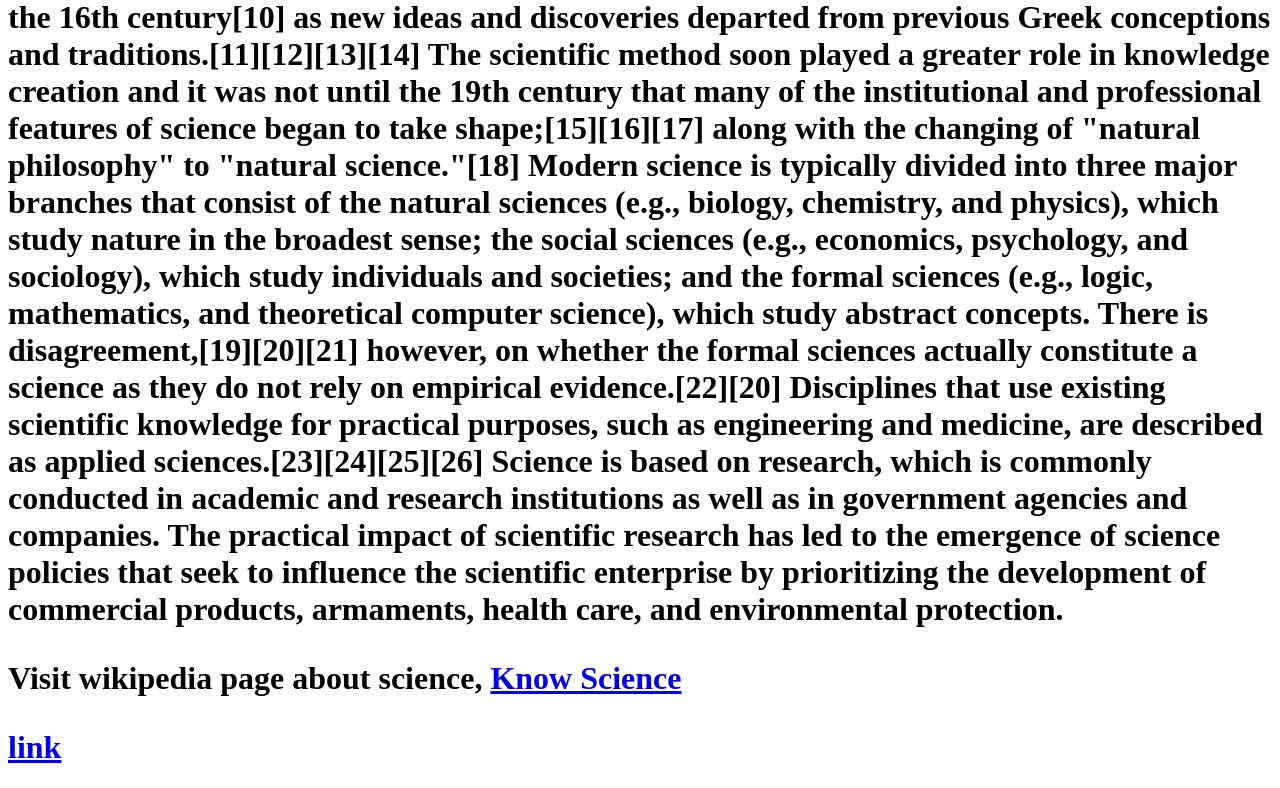
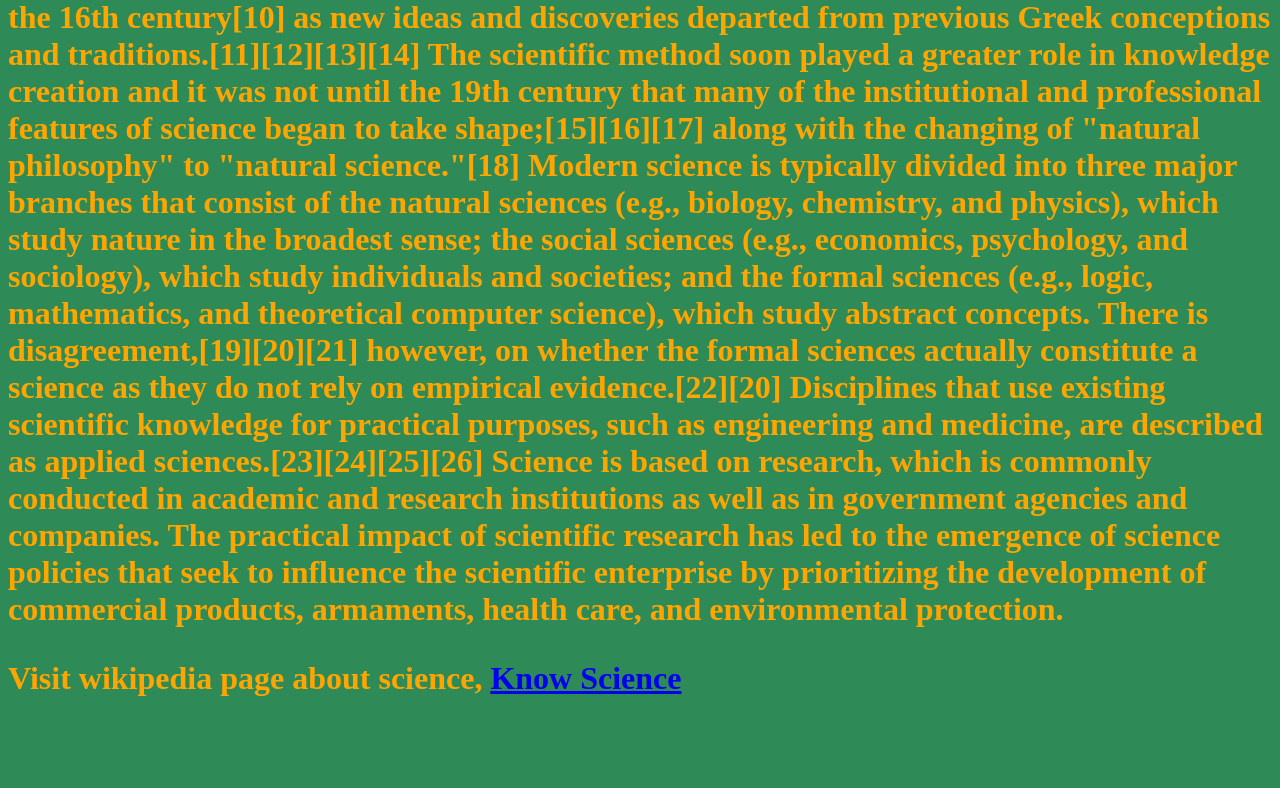
Before and after one commit to Guju2000/Science_for_all, a plain HTML site: page index.html in a window 1280 px wide. Shown: the part 535-1323 px from the top of the page. After the commit the page ends 1264 px from the top, so only its background shows below. Drawn offline with Linux system fonts and the light colour scheme.

Commit message:
Update index.html

```diff
--- a/index.html
+++ b/index.html
@@ -2,10 +2,15 @@
 <html>
 <head>
 <title>Science is the key of everything.</title>
+<style>
+body {background-color: seagreen;}
+h1 {color: pink;}
+p  {color :orange;}
+</style>
 </head>
 <body>
 <h1>Science<h1/>
-<p>Science (from the Latin word scientia, meaning"knowledge")[1] is a systematic enterprise that builds and organizes knowledge in the form of testable explanations and predictions about the universe.[2][3][4]
+<p>Science (from the Latin word scientia, meaning "knowledge")[1] is a systematic enterprise that builds and organizes knowledge in the form of testable explanations and predictions about the universe.[2][3][4]
 
 The earliest roots of science can be traced to Ancient Egypt and Mesopotamia in around 3500 to 3000 BCE.[5][6] Their contributions to mathematics, astronomy, and medicine entered and shaped Greek natural philosophy of classical antiquity, whereby formal attempts were made to provide explanations of events in the physical world based on natural causes.[5][6] After the fall of the Western Roman Empire, knowledge of Greek conceptions of the world deteriorated in Western Europe during the early centuries (400 to 1000 CE) of the Middle Ages[7] but was preserved in the Muslim world during the Islamic Golden Age.[8] The recovery and assimilation of Greek works and Islamic inquiries into Western Europe from the 10th to 13th century revived "natural philosophy",[7][9] which was later transformed by the Scientific Revolution that began in the 16th century[10] as new ideas and discoveries departed from previous Greek conceptions and traditions.[11][12][13][14] The scientific method soon played a greater role in knowledge creation and it was not until the 19th century that many of the institutional and professional features of science began to take shape;[15][16][17] along with the changing of "natural philosophy" to "natural science."[18]
 
@@ -14,6 +19,5 @@ Modern science is typically divided into three major branches that consist of th
 Science is based on research, which is commonly conducted in academic and research institutions as well as in government agencies and companies. The practical impact of scientific research has led to the emergence of science policies that seek to influence the scientific enterprise by prioritizing the development of commercial products, armaments, health care, and environmental protection.</p>
 
 <p>Visit wikipedia page about science, <a href = "https://en.wikipedia.org/wiki/Science">Know Science</a></p>
-<a href = "https://github.com/Guju2000/Science_for_all/blob/main/1___html.html">link</a>
 </body>
 </html>
```
